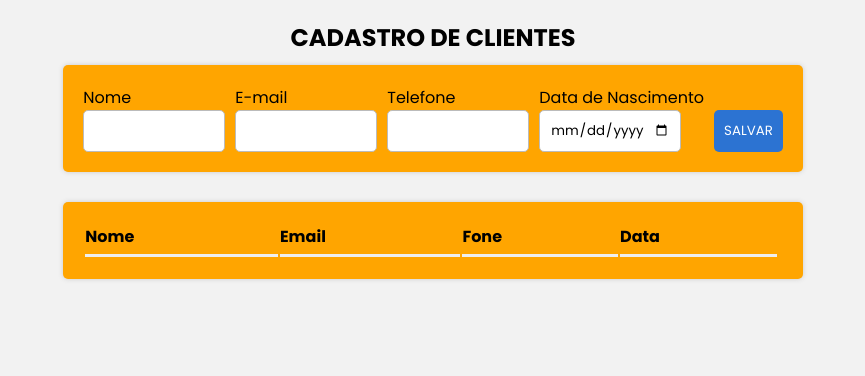
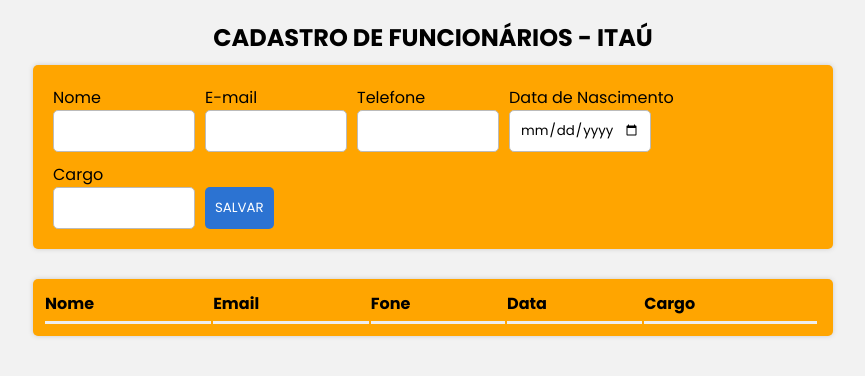
Before and after one commit to Andresavieira28/CRUD, a React (Create React App) app in the folder frontend/: page / in a window 1280 px wide. Shown: the top 376 px of the page, without its empty margins (207-1072 px from the left). Built offline with nearby package versions, Linux system fonts and the light colour scheme.

Commit message:
add campo cargo

```diff
--- a/frontend/src/App.js
+++ b/frontend/src/App.js
@@ -39,7 +39,7 @@
   return (
     <>
       <Container>
-        <Title>CADASTRO DE CLIENTES</Title>
+        <Title>CADASTRO DE FUNCIONÁRIOS - ITAÚ</Title>
         <Form onEdit={onEdit} setOnEdit={setOnEdit} getUsers={getUsers} />
         <Grid setOnEdit={setOnEdit} users={users} setUsers={setUsers} />
       </Container>
--- a/frontend/src/components/Form.js
+++ b/frontend/src/components/Form.js
@@ -50,6 +50,7 @@
       user.email.value = onEdit.email;
       user.fone.value = onEdit.fone;
       user.data_nascimento.value = onEdit.data_nascimento;
+      user.cargo.value = onEdit.cargo;
     }
   }, [onEdit]);
 
@@ -62,7 +63,8 @@
       !user.nome.value ||
       !user.email.value ||
       !user.fone.value ||
-      !user.data_nascimento.value
+      !user.data_nascimento.value ||
+      !user.cargo.value
     ) {
       return toast.warn("Preencha todos os campos!");
     }
@@ -74,6 +76,7 @@
           email: user.email.value,
           fone: user.fone.value,
           data_nascimento: user.data_nascimento.value,
+          cargo: user.cargo.value,
         })
         .then(({ data }) => toast.success(data))
         .catch(({ data }) => toast.error(data));
@@ -84,6 +87,7 @@
           email: user.email.value,
           fone: user.fone.value,
           data_nascimento: user.data_nascimento.value,
+          cargo: user.cargo.value,
         })
         .then(({ data }) => toast.success(data))
         .catch(({ data }) => toast.error(data));
@@ -93,6 +97,7 @@
     user.email.value = "";
     user.fone.value = "";
     user.data_nascimento.value = "";
+    user.cargo.value = "";
 
     setOnEdit(null);
     getUsers();
@@ -116,7 +121,10 @@
         <Label>Data de Nascimento</Label>
         <Input name="data_nascimento" type="date" />
       </InputArea>
-
+      <InputArea>
+        <Label>Cargo</Label>
+        <Input name="cargo" type="text" />
+      </InputArea>
       <Button type="submit">SALVAR</Button>
     </FormContainer>
   );
--- a/frontend/src/components/Grid.js
+++ b/frontend/src/components/Grid.js
@@ -7,10 +7,10 @@
 const Table = styled.table`
   width: 100%;
   background-color: orange;
-  padding: 20px;
+  padding: 10px;
   box-shadow: 0px 0px 5px #ccc;
   border-radius: 5px;
-  max-width: 1600px;
+  max-width: 100%;
   margin: 20px auto;
   word-break: break-all;
 `;
@@ -68,6 +68,7 @@
           <Th>Email</Th>
           <Th $onlyWeb>Fone</Th>
           <Th>Data</Th>
+          <Th>Cargo</Th>
           <Th></Th>
           <Th></Th>
         </Tr>
@@ -75,12 +76,13 @@
       <Tbody>
         {users.map((item, i) => (
           <Tr key={i}>
-            <Td width="30%">{item.nome}</Td>
-            <Td width="30%">{item.email}</Td>
-            <Td width="20%" $onlyWeb>
+            <Td width="20%">{item.nome}</Td>
+            <Td width="32%">{item.email}</Td>
+            <Td width="15%" $onlyWeb>
               {item.fone}
             </Td>
-            <Td width="30%">{item.data_nascimento}</Td>
+            <Td width="15%">{item.data_nascimento}</Td>
+            <Td width="20%">{item.cargo}</Td>
             <Td $alignCenter width="5%">
               <FaEdit onClick={() => handleEdit(item)} />
             </Td>
```
Also changed, not shown: 1 other file (tests, documents, lock files or other folders).
